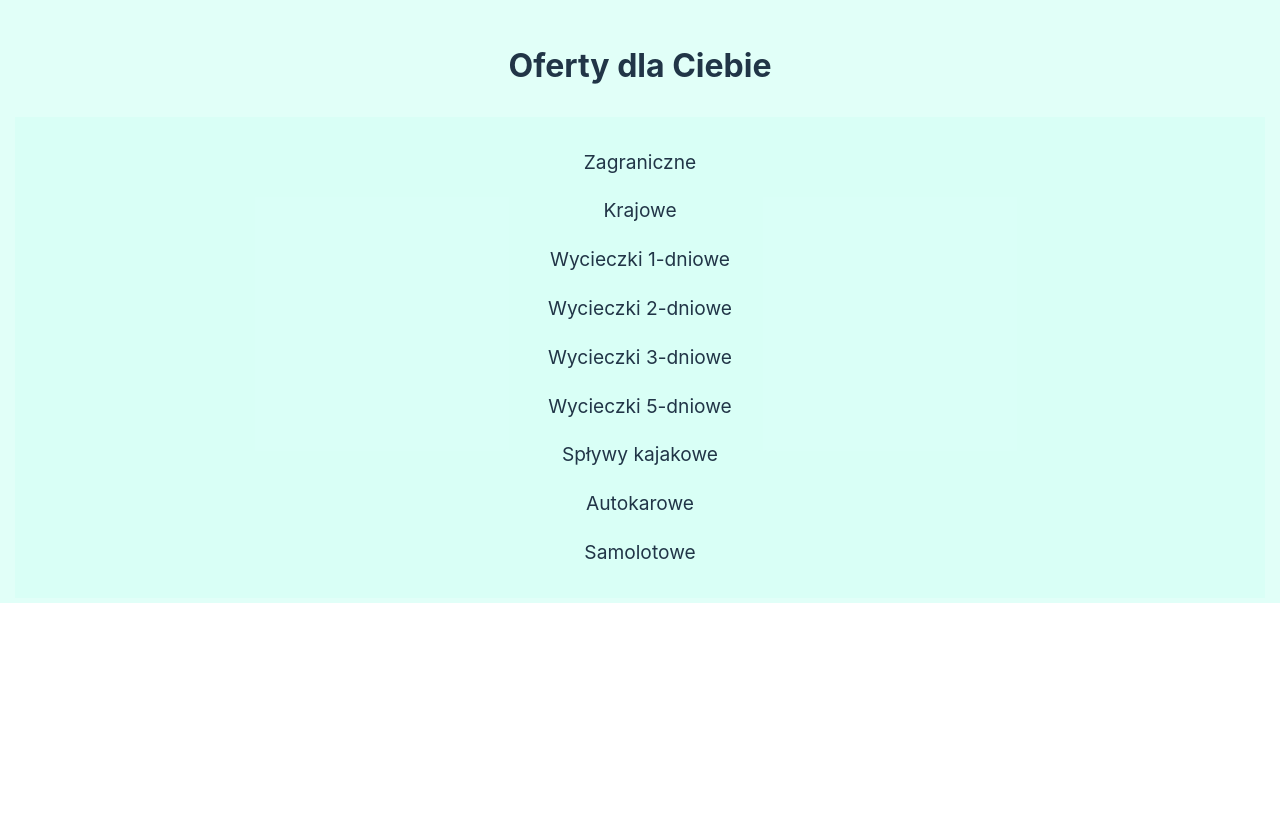
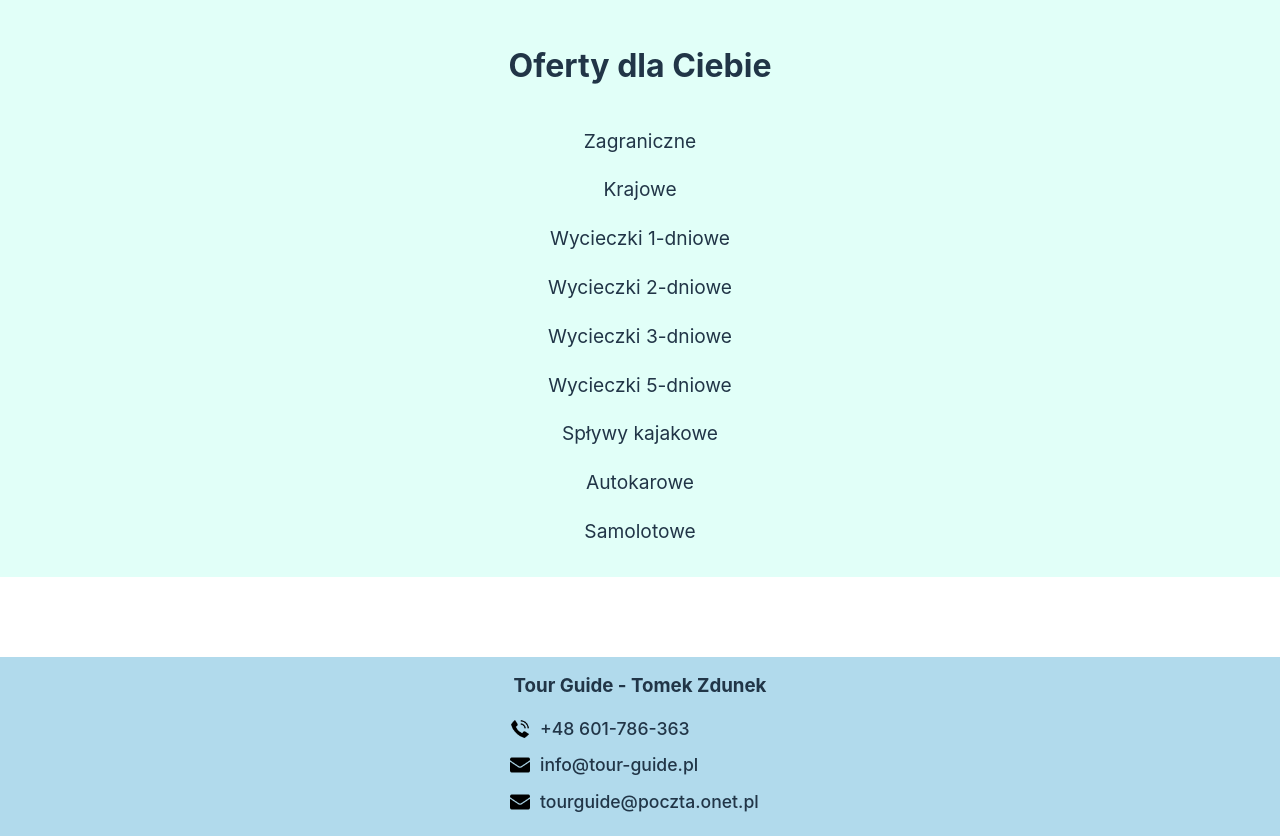
Before and after one commit to MariuszRozycki/tour-guide-pl, a React (Vite) app: page /offers in a window 1280 px wide. Shown: the part 312-1148 px from the top of the page. Before the commit the page ends 915 px from the top, so only its background shows below. Built offline with nearby package versions, Linux system fonts and the light colour scheme.

Commit message:
Improved modal && add footer

```diff
--- a/src/App.tsx
+++ b/src/App.tsx
@@ -14,6 +14,7 @@ import TwoDayTrip from "./components/Offers/TwoDaysTrip";
 import ThreeDaysTrip from "./components/Offers/ThreeDaysTrip";
 import FiveDaysTrip from "./components/Offers/FiveDaysTrip";
 import KayakTrip from "./components/Offers/KayakTrip";
+import Footer from "./components/Footer/Footer";
 
 import "./styles/index.css";
 
@@ -37,6 +38,7 @@ const App = () => {
         <Route path="/offers/five-days" element={<FiveDaysTrip />} />
         <Route path="/contact" element={<Contact />}></Route>
       </Routes>
+      <Footer />
     </Router>
   );
 };
--- /dev/null
+++ b/src/components/Footer/Footer.tsx
@@ -0,0 +1,39 @@
+const Footer = () => {
+  return (
+    <>
+      <footer>
+        <div className="container">
+          <h3>Tour Guide - Tomek Zdunek</h3>
+          <ul className="footer-nav">
+            <li>
+              <a href="tel:+48601786363">
+                <div className="contact-details-icon-wrapper">
+                  <img src="/icons/telephone-call.png" alt="Telephone icon" />
+                </div>
+                +48 601-786-363
+              </a>
+            </li>
+            <li>
+              <a href="mailto:info@tour-guide.pl">
+                <div className="contact-details-icon-wrapper email-icon">
+                  <img src="/icons/email-icon.png" alt="Email icon" />
+                </div>
+                info@tour-guide.pl
+              </a>
+            </li>
+            <li>
+              <a href="mailto:tourguide@poczta.onet.pl">
+                <div className="contact-details-icon-wrapper email-icon">
+                  <img src="/icons/email-icon.png" alt="Email icon" />
+                </div>
+                tourguide@poczta.onet.pl
+              </a>
+            </li>
+          </ul>
+        </div>
+      </footer>
+    </>
+  );
+};
+
+export default Footer;
--- a/src/components/Home/HomeSlider.tsx
+++ b/src/components/Home/HomeSlider.tsx
@@ -18,10 +18,10 @@ const HomeSlider = () => {
     slidesToScroll: 1,
     swipe: true,
     arrows: false,
-    autoplay: true, // Automatyczne przewijanie slajdów
-    autoplaySpeed: 3000, // Prędkość automatycznego przewijania (ms)
-    fade: false, // Włącza tryb zanikania między slajdami
-    pauseOnHover: true, // Wstrzymuje automatyczne przewijanie na hover
+    autoplay: true,
+    autoplaySpeed: 3000,
+    fade: false,
+    pauseOnHover: true,
     initialSlide: 0,
     responsive: [
       {
@@ -59,9 +59,9 @@ const HomeSlider = () => {
               <img src={offer.imageMain} alt={`${offer.title}`} />
             </div>
             <p className="slider-desc-abbrev">{offer.descAbbrev}</p>
-            <p className="slider-offer-price">Price: ${offer.price}</p>
+            <p className="slider-offer-price">Cena: {offer.price} PLN</p>
             <button className="slider-offer-details-btn" onClick={() => setSelectedOffer(offer)}>
-              Detale
+              Szczegóły
             </button>
           </div>
         ))}
--- a/src/components/Offers/OfferModal.tsx
+++ b/src/components/Offers/OfferModal.tsx
@@ -1,4 +1,4 @@
-import React from "react";
+import React, { useEffect, useState } from "react";
 
 interface ModalProps {
   isOpen: boolean;
@@ -7,18 +7,44 @@ interface ModalProps {
 }
 
 const OfferModal = ({ isOpen, onClose, children }: ModalProps) => {
-  if (!isOpen) return null;
+  const [isClosing, setIsClosing] = useState(false);
+
+  useEffect(() => {
+    if (!isOpen) {
+      setIsClosing(true);
+      const timer = setTimeout(() => {
+        setIsClosing(false);
+      }, 300);
+
+      return () => clearTimeout(timer);
+    }
+  }, [isOpen]);
+
+  if (!isOpen && !isClosing) return null;
 
   const handleOutsideClick = (e: React.MouseEvent) => {
     if (e.target === e.currentTarget) {
-      onClose();
+      setIsClosing(true);
+      setTimeout(() => {
+        onClose();
+        setIsClosing(false);
+      }, 300);
     }
   };
 
   return (
     <div className="modal-backdrop" onClick={handleOutsideClick}>
-      <div className="modal-content">
-        <button className="modal-close" onClick={onClose}>
+      <div className={`modal-content ${isOpen && !isClosing ? "fade-in" : "fade-out"}`}>
+        <button
+          className="modal-close"
+          onClick={() => {
+            setIsClosing(true);
+            setTimeout(() => {
+              onClose();
+              setIsClosing(false);
+            }, 300);
+          }}
+        >
           &times;
         </button>
         {children}
--- a/src/components/Offers/OffersList.tsx
+++ b/src/components/Offers/OffersList.tsx
@@ -3,6 +3,7 @@ import { useGetOffers } from "../../hooks/useGetOffers";
 import { OfferResponse } from "../../types/offers";
 import MainHeading from "../MainHeading/MainHeading";
 import { conditionNotMeet } from "../../utils/conditionNotMeet";
+import OfferModal from "./OfferModal";
 
 interface OffersListProps {
   title: string;
@@ -20,14 +21,6 @@ const OffersList = ({ title, filterCondition }: OffersListProps) => {
   const filteredOffers = offers.filter(filterCondition);
   const conditionNotExists = conditionNotMeet(filteredOffers);
 
-  const closeModal = () => setSelectedOffer(null);
-
-  const handleOutsideClick = (e: React.MouseEvent) => {
-    if (e.target === e.currentTarget) {
-      closeModal();
-    }
-  };
-
   return (
     <div>
       <div className="container">
@@ -42,28 +35,25 @@ const OffersList = ({ title, filterCondition }: OffersListProps) => {
                 <img src={offer.imageMain} alt={offer.title} />
               </div>
               <p>{offer.descAbbrev}</p>
-              <p>Cena: {offer.price} PLN</p>
+              <p className="single-offer-price">Cena: {offer.price} PLN</p>
               <button className="single-offer-btn">Szczegóły</button>
             </div>
           ))}
         </div>
       </div>
 
-      {selectedOffer && (
-        <div className="modal-backdrop" onClick={handleOutsideClick}>
-          <div className="modal-content">
-            <button className="modal-close" onClick={closeModal}>
-              &times;
-            </button>
+      <OfferModal isOpen={!!selectedOffer} onClose={() => setSelectedOffer(null)}>
+        {selectedOffer && (
+          <>
             <h2>{selectedOffer.title}</h2>
             <div className="offer-img-wrapper">
               <img src={selectedOffer.imageMain} alt={selectedOffer.title} />
             </div>
             <p>{selectedOffer.description}</p>
-            <p>Cena: {selectedOffer.price} PLN</p>
-          </div>
-        </div>
-      )}
+            <p className="modal-offer-price">Cena: {selectedOffer.price} PLN</p>
+          </>
+        )}
+      </OfferModal>
     </div>
   );
 };
--- a/src/components/Offers/OffersNav.tsx
+++ b/src/components/Offers/OffersNav.tsx
@@ -14,7 +14,6 @@ const OffersNav = () => {
   ];
 
   return (
-    <div className="container">
     <nav className="offers-navigator">
       <ul>
         {categories.map((category) => (
@@ -26,7 +25,6 @@ const OffersNav = () => {
         ))}
       </ul>
     </nav>
-    </div>
   );
 };
 
--- /dev/null
+++ b/src/styles/Footer.css
@@ -0,0 +1,43 @@
+footer {
+  margin: 80px 0 0 0;
+
+  .container {
+    background-color: var(--light-blue-color);
+
+    h3 {
+      margin: 10px 0;
+    }
+
+    .footer-nav {
+      flex-direction: column;
+      justify-content: center;
+      align-items: center;
+      gap: 10px;
+
+      li {
+        list-style: none;
+        min-width: 300px;
+        display: flex;
+        justify-items: center;
+        align-items: center;
+
+        a {
+          display: flex;
+          justify-content: center;
+          align-items: center;
+          gap: 10px;
+          font-size: var(--a-link-fs-footer);
+
+          .contact-details-icon-wrapper {
+            width: 20px;
+            height: 20px;
+
+            img {
+              width: 100%;
+            }
+          }
+        }
+      }
+    }
+  }
+}
--- a/src/styles/OfferModal.css
+++ b/src/styles/OfferModal.css
@@ -1,4 +1,22 @@
 /* OffersList.css */
+@keyframes fadeIn {
+  from {
+    opacity: 0;
+  }
+  to {
+    opacity: 1;
+  }
+}
+
+@keyframes fadeOut {
+  from {
+    opacity: 1;
+  }
+  to {
+    opacity: 0;
+  }
+}
+
 .modal-backdrop {
   position: fixed;
   top: 0;
@@ -22,11 +40,21 @@
   overflow-y: auto;
   box-shadow: 0 4px 8px rgba(0, 0, 0, 0.2), 0 6px 20px rgba(0, 0, 0, 0.19);
   position: relative;
+  animation-duration: 0.3s;
+  animation-fill-mode: forwards;
 
   h2,
   p {
     text-align: left;
   }
+}
+
+.modal-content.fade-in {
+  animation-name: fadeIn;
+}
+
+.modal-content.fade-out {
+  animation-name: fadeOut;
 }
 
 .modal-close {
@@ -44,6 +72,10 @@
   border-radius: 8px;
 }
 
+.modal-offer-price {
+  font-weight: 700;
+}
+
 .single-offer-btn {
   margin-top: 10px;
   padding: 8px 16px;
--- a/src/styles/global.css
+++ b/src/styles/global.css
@@ -36,6 +36,7 @@ body {
   --h1-spam-fs: clamp(1.6rem, 3vw, 2.2rem);
   --h2-fs: clamp(1.5rem, 3vw, 2rem);
   --a-link-fs: clamp(1rem, 2vw, 1.5rem);
+  --a-link-fs-footer: clamp(1rem, 2vw, 1.1rem);
   --paragraph-fs: clamp(1rem, 3vw, 1.2rem);
   --paragraph-slider-fs: clamp(1rem, 2vw, 1.5rem);
   --btn-fs: clamp(1.2rem, 2vw, 1.5rem);
@@ -47,6 +48,7 @@ body {
   /* padding */
   --mobile-view-padding: 5px 15px;
   --desktop-view-padding: 5px 0px;
+  --desktop-media-queries-padding: 5px 25px;
   --input-padding: 8px 5px;
 
   /* border-radius */
@@ -137,3 +139,9 @@ button:focus-visible {
   display: table;
   clear: both;
 }
+
+@media (min-width: 576px) {
+  .container {
+    padding: var(--desktop-media-queries-padding);
+  }
+}
--- a/src/styles/index.css
+++ b/src/styles/index.css
@@ -8,3 +8,4 @@
 @import url("./offersByCategory.css");
 @import url("./SingleOffer.css");
 @import url("./Contact.css");
+@import url("./Footer.css");
--- a/src/styles/offersByCategory.css
+++ b/src/styles/offersByCategory.css
@@ -3,6 +3,11 @@
   grid-template-columns: 1fr;
   gap: 20px;
   margin-top: 20px;
+
+  .single-offer-price {
+    font-size: var(--paragraph-slider-fs);
+    font-weight: 700;
+  }
 }
 
 .offer-img-wrapper {
```
Lines whose indentation alone changed are shown as unchanged.
